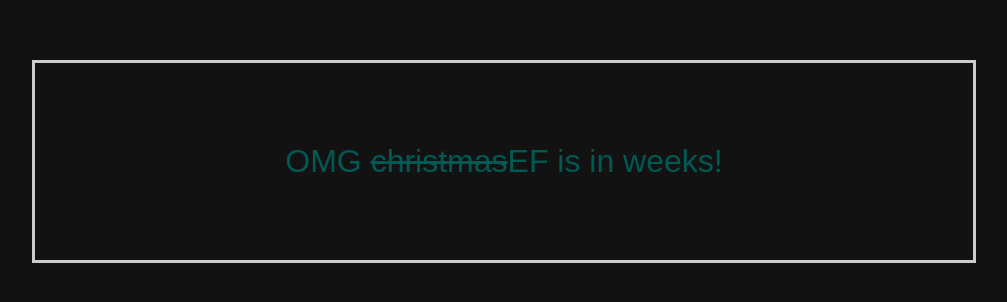
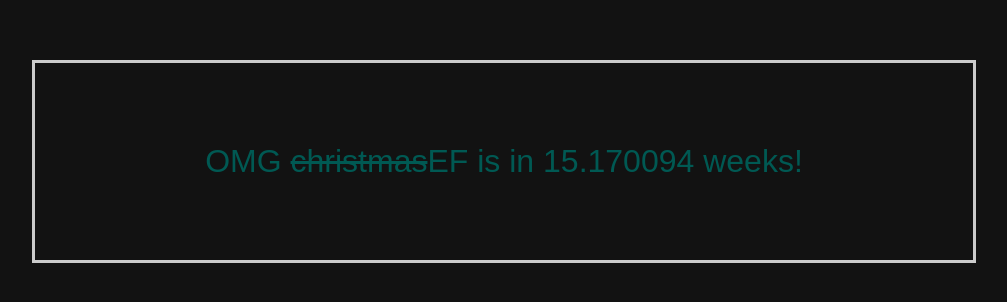
Before and after one commit to SharkyTheWhite/ef-is-in, a plain HTML site: page index.html in a window 1280 px wide. Shown: the part 108-410 px from the top of the page, without its empty margins (136-1143 px from the left). Drawn offline with Linux system fonts and the light colour scheme.

Commit message:
Update index.html
Fix again

```diff
--- a/index.html
+++ b/index.html
@@ -26,8 +26,8 @@
     let el = document.querySelector("#aaah");
     let when =  new Date("2025-09-03");
     setInterval(() => {
-      el.textContent = (new Date(date) - when) / (1000 * 60 * 60 * 24 * 7);
-    }, 200);
+      el.textContent = ((when - new Date()) / (1000 * 60 * 60 * 24 * 7)).toFixed(6);
+    }, 1000);
   </script>
 </body>
 </html>
```
